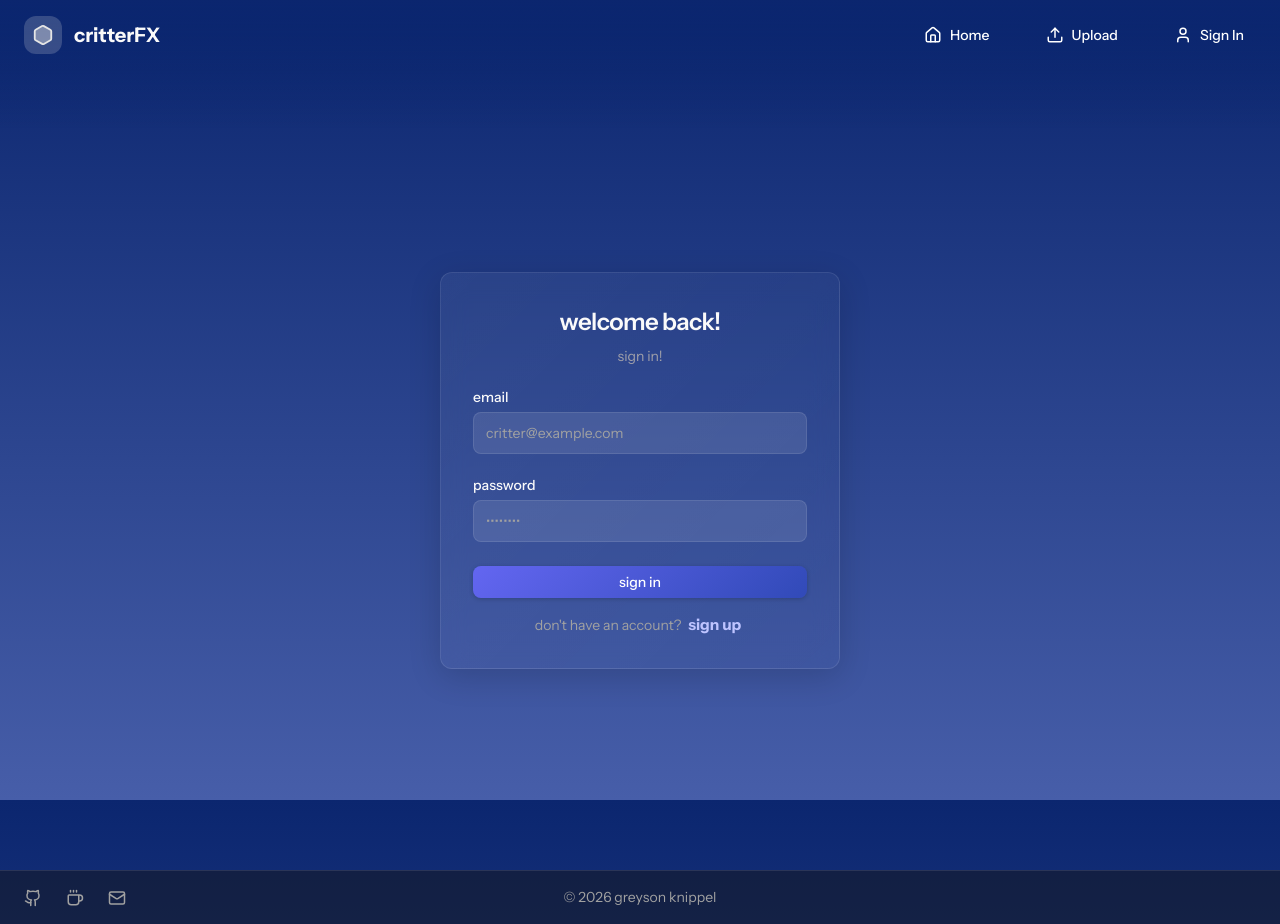
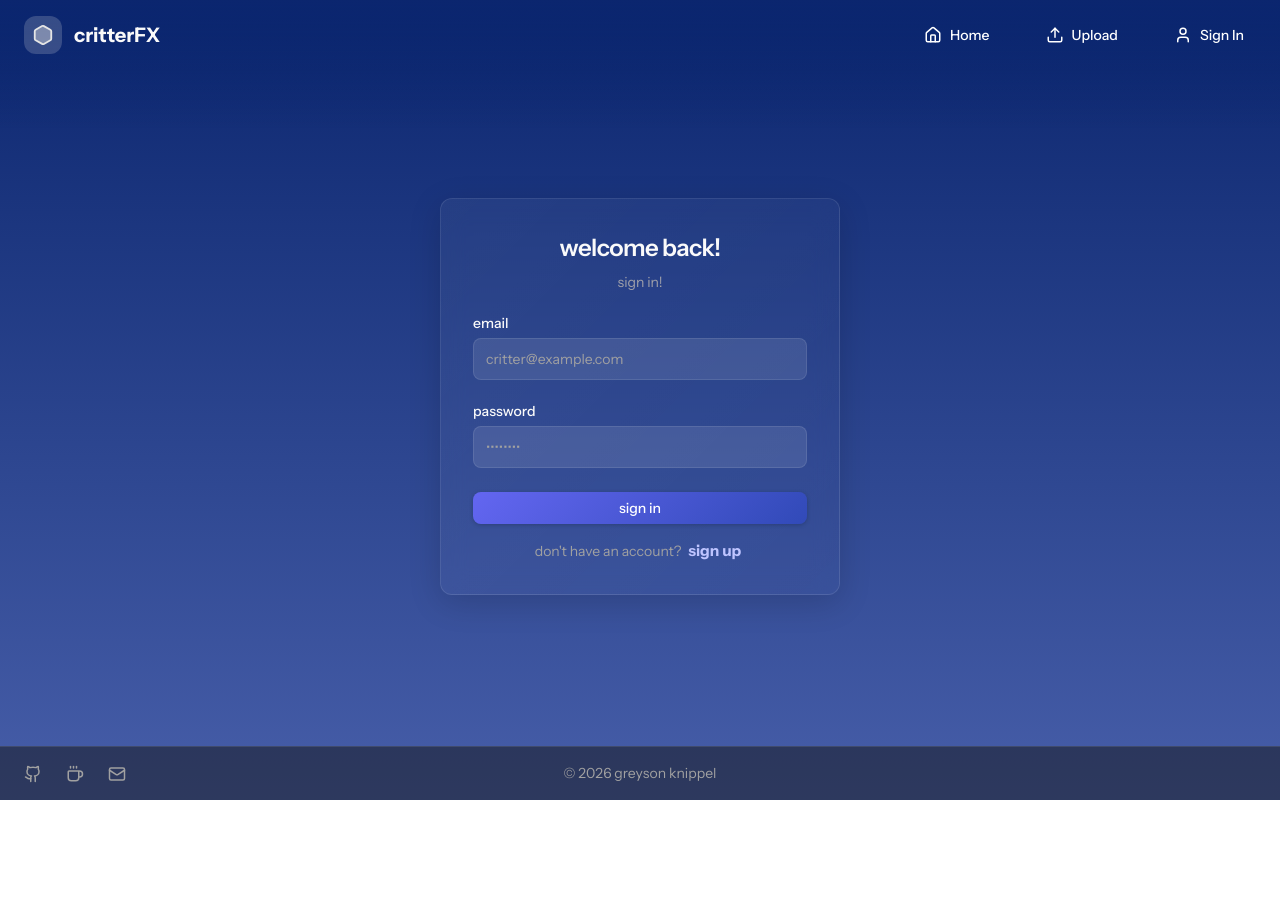
Before and after one commit to gaknippel/critterFX-web, a React (Vite) app: page /auth in a window 1280 px wide. After the commit the page ends 800 px from the top, so only its background shows below. Built offline with nearby package versions, Linux system fonts and the light colour scheme; no server answers.

Commit message:
updated css for auth page, making it more clean

```diff
--- a/src/pages/Auth/Auth.css
+++ b/src/pages/Auth/Auth.css
@@ -2,10 +2,12 @@
   display: flex;
   justify-content: center;
   align-items: center;
-  min-height: 100vh;
+  flex: 1;
+  width: 100%;
   color: #fafafa;
   position: relative;
   padding: 1rem;
+  padding-bottom: 5vh; /* Move card up slightly from center */
   box-sizing: border-box;
 }
 
```
Also changed, not shown: src/pages/PresetDetail/PresetDetail.tsx (line endings or trailing spaces).
